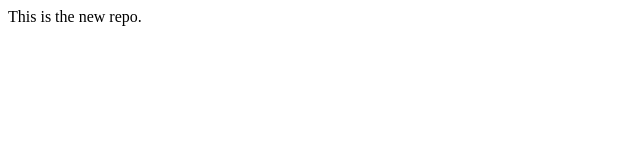
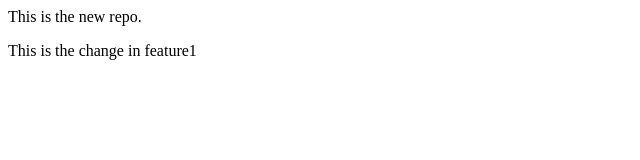
Before and after one commit to rishavsinghdogra/localrepo, a plain HTML site: page index.html in a window 1280 px wide. Shown: the whole page, without its empty margins (0-640 px from the left). Drawn offline with Linux system fonts and the light colour scheme.

Commit message:
Change in feature1 branch

```diff
--- a/index.html
+++ b/index.html
@@ -1 +1,2 @@
 <p>This is the new repo.</p>
+<p>This is the change in feature1</p>
```
